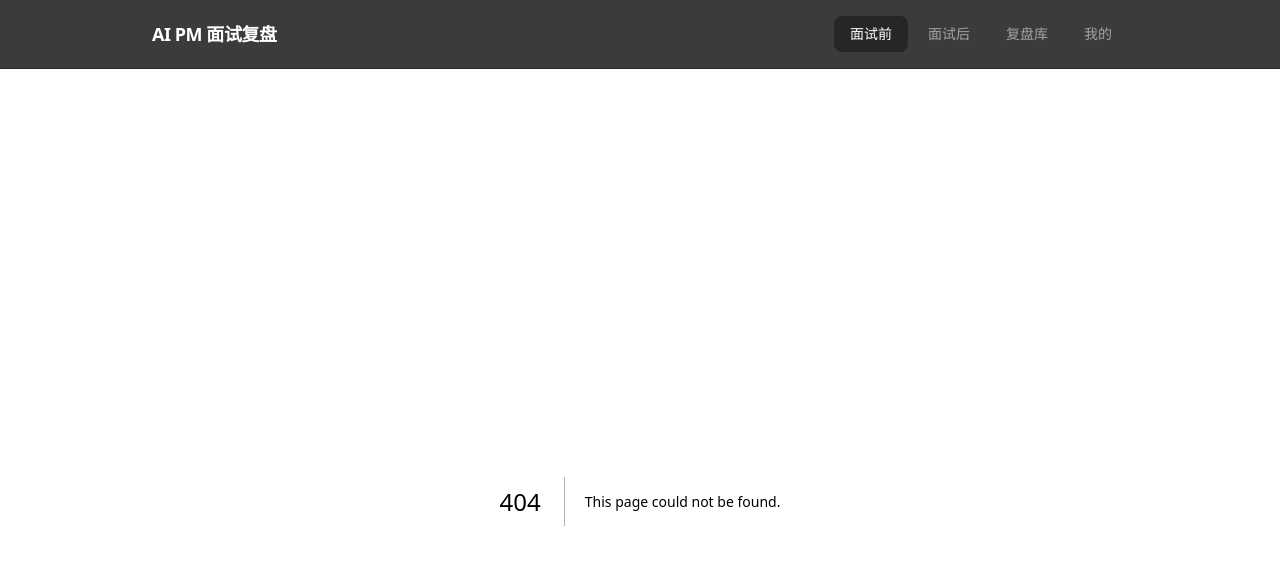
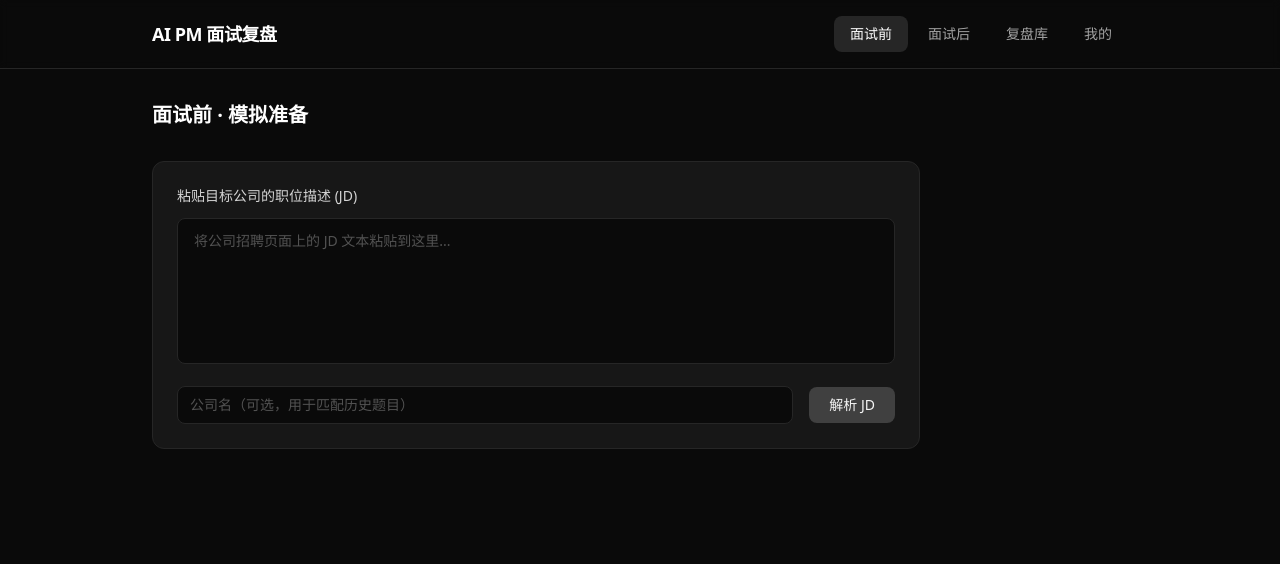
Before and after one commit to Leachaeyoung/ai-pm-interview-review, a Next.js app: page /prepare in a window 1280 px wide. Before the commit this address had no page. Shown: the top 564 px of the page. Built offline with nearby package versions, Linux system fonts and the light colour scheme.

Commit message:
feat: add interview prep page with JD parsing and AI question generation

```diff
--- /dev/null
+++ b/app/api/generate-questions/route.ts
@@ -0,0 +1,65 @@
+import { NextRequest, NextResponse } from 'next/server';
+import { callAI } from '@/lib/ai';
+import { getInterviews } from '@/lib/data';
+
+function buildSystemPrompt(company: string): string {
+  const allInterviews = getInterviews();
+
+  // 提取同公司的历史真题
+  const sameCompany = allInterviews
+    .filter((i) => i.company === company)
+    .flatMap((i) => i.questions.map((q) => q.question));
+
+  // 提取所有历史真题
+  const allQuestions = allInterviews.flatMap((i) =>
+    i.questions.map((q) => q.question)
+  );
+
+  let sameCompanySection = '';
+  if (sameCompany.length > 0) {
+    sameCompanySection = `\n\n该公司历史真实面试题（请参考风格和难度，生成变体题）：\n${sameCompany.slice(0, 10).map((q, i) => `${i + 1}. ${q}`).join('\n')}`;
+  }
+
+  const generalSection = allQuestions.length > 0
+    ? `\n\n该用户所有历史面试题（避免超过70%重复）：\n${allQuestions.slice(0, 20).map((q, i) => `${i + 1}. ${q}`).join('\n')}`
+    : '';
+
+  return `你是一位资深的 AI 产品经理面试官。请基于职位描述为用户生成 6 道模拟面试题。
+
+题目应该覆盖以下维度：
+- AI技术理解
+- 数据分析与指标体系
+- 产品设计与用户体验
+- 业务思维与商业化
+- 项目管理与跨团队协作
+- 行业趋势与竞品分析
+
+生成规则：
+- 优先参考同公司历史题目的风格和难度
+- 至少 30% 的题目要是全新的（不在历史题库中）
+- 题目应该贴近真实面试，有深度，能考察产品思维
+
+${sameCompanySection}${generalSection}
+
+请返回严格的 JSON 格式（不要包含 markdown 标记）：
+{ "questions": ["题1", "题2", ...共6道...] }`;
+}
+
+export async function POST(request: NextRequest) {
+  try {
+    const { jd, company } = await request.json();
+
+    if (!jd || typeof jd !== 'string') {
+      return NextResponse.json({ error: '请提供职位描述' }, { status: 400 });
+    }
+
+    const system = buildSystemPrompt(company || '');
+    const result = await callAI(system, jd);
+    const parsed = JSON.parse(result);
+
+    return NextResponse.json(parsed);
+  } catch (error) {
+    const message = error instanceof Error ? error.message : '未知错误';
+    return NextResponse.json({ error: message }, { status: 500 });
+  }
+}
--- /dev/null
+++ b/app/prepare/page.tsx
@@ -0,0 +1,5 @@
+import PrepareClient from '@/components/PrepareClient';
+
+export default function PreparePage() {
+  return <PrepareClient />;
+}
--- /dev/null
+++ b/components/PrepareClient.tsx
@@ -0,0 +1,184 @@
+'use client';
+
+import { useState } from 'react';
+import { useRouter } from 'next/navigation';
+
+interface JDAnalysis {
+  requirements: string[];
+  keywords: string[];
+  businessDirection: string;
+}
+
+export default function PrepareClient() {
+  const router = useRouter();
+  const [jd, setJd] = useState('');
+  const [company, setCompany] = useState('');
+  const [analysis, setAnalysis] = useState<JDAnalysis | null>(null);
+  const [questions, setQuestions] = useState<string[]>([]);
+  const [loading, setLoading] = useState<'parse' | 'generate' | null>(null);
+  const [error, setError] = useState('');
+
+  const handleParseJD = async () => {
+    if (jd.trim().length < 50) {
+      setError('职位描述太短，请至少输入50字');
+      return;
+    }
+    setError('');
+    setLoading('parse');
+    try {
+      const res = await fetch('/api/parse-jd', {
+        method: 'POST',
+        headers: { 'Content-Type': 'application/json' },
+        body: JSON.stringify({ jd: jd.trim() }),
+      });
+      const data = await res.json();
+      if (!res.ok) throw new Error(data.error);
+      setAnalysis(data);
+    } catch (e) {
+      setError(e instanceof Error ? e.message : '解析失败');
+    } finally {
+      setLoading(null);
+    }
+  };
+
+  const handleGenerateQuestions = async () => {
+    setError('');
+    setLoading('generate');
+    try {
+      const res = await fetch('/api/generate-questions', {
+        method: 'POST',
+        headers: { 'Content-Type': 'application/json' },
+        body: JSON.stringify({ jd: jd.trim(), company }),
+      });
+      const data = await res.json();
+      if (!res.ok) throw new Error(data.error);
+      setQuestions(data.questions);
+    } catch (e) {
+      setError(e instanceof Error ? e.message : '生成失败');
+    } finally {
+      setLoading(null);
+    }
+  };
+
+  const handleStartMock = () => {
+    sessionStorage.setItem('mockQuestions', JSON.stringify(questions));
+    router.push('/prepare/mock');
+  };
+
+  return (
+    <div className="max-w-3xl">
+      <h1 className="mb-8 text-xl font-bold text-white">面试前 · 模拟准备</h1>
+
+      {error && (
+        <div className="mb-6 rounded-lg border border-red-900 bg-red-900/20 px-4 py-3 text-sm text-red-400">
+          {error}
+        </div>
+      )}
+
+      {/* JD 输入区 */}
+      <div className="rounded-xl border border-neutral-800 bg-neutral-900 p-6 mb-6">
+        <label className="block text-sm font-medium text-neutral-300 mb-3">
+          粘贴目标公司的职位描述 (JD)
+        </label>
+        <textarea
+          value={jd}
+          onChange={(e) => setJd(e.target.value)}
+          placeholder="将公司招聘页面上的 JD 文本粘贴到这里..."
+          rows={6}
+          className="w-full rounded-lg border border-neutral-800 bg-neutral-950 px-4 py-3 text-sm text-neutral-100 placeholder-neutral-600 focus:border-neutral-500 focus:outline-none resize-none"
+        />
+        <div className="mt-4 flex items-center gap-4">
+          <input
+            type="text"
+            value={company}
+            onChange={(e) => setCompany(e.target.value)}
+            placeholder="公司名（可选，用于匹配历史题目）"
+            className="flex-1 rounded-lg border border-neutral-800 bg-neutral-950 px-3 py-2 text-sm text-neutral-100 placeholder-neutral-600 focus:border-neutral-500 focus:outline-none"
+          />
+          <button
+            onClick={handleParseJD}
+            disabled={loading === 'parse'}
+            className="rounded-lg bg-neutral-700 px-5 py-2 text-sm font-medium text-neutral-100 hover:bg-neutral-600 transition-colors disabled:opacity-50"
+          >
+            {loading === 'parse' ? '解析中...' : '解析 JD'}
+          </button>
+        </div>
+      </div>
+
+      {/* JD 解析结果 */}
+      {analysis && (
+        <div className="rounded-xl border border-neutral-800 bg-neutral-900 p-6 mb-6">
+          <h2 className="text-sm font-semibold text-neutral-200 mb-4">JD 解析结果</h2>
+          <div className="grid grid-cols-3 gap-4">
+            <div>
+              <h3 className="text-xs font-medium text-neutral-500 mb-2">岗位核心要求</h3>
+              <ul className="space-y-1">
+                {analysis.requirements.map((r, i) => (
+                  <li key={i} className="text-sm text-neutral-300">• {r}</li>
+                ))}
+              </ul>
+            </div>
+            <div>
+              <h3 className="text-xs font-medium text-neutral-500 mb-2">关键词</h3>
+              <div className="flex flex-wrap gap-1">
+                {analysis.keywords.map((kw, i) => (
+                  <span key={i} className="rounded-md bg-neutral-800 px-2 py-0.5 text-xs text-neutral-300">
+                    {kw}
+                  </span>
+                ))}
+              </div>
+            </div>
+            <div>
+              <h3 className="text-xs font-medium text-neutral-500 mb-2">业务方向</h3>
+              <p className="text-sm text-neutral-300">{analysis.businessDirection}</p>
+            </div>
+          </div>
+          <button
+            onClick={handleGenerateQuestions}
+            disabled={loading === 'generate'}
+            className="mt-5 rounded-lg bg-neutral-100 px-5 py-2.5 text-sm font-medium text-neutral-900 hover:bg-white transition-colors disabled:opacity-50"
+          >
+            {loading === 'generate' ? '生成中...' : '生成模拟题'}
+          </button>
+        </div>
+      )}
+
+      {/* 模拟题列表 */}
+      {questions.length > 0 && (
+        <div className="rounded-xl border border-neutral-800 bg-neutral-900 p-6">
+          <div className="flex items-center justify-between mb-5">
+            <h2 className="text-sm font-semibold text-neutral-200">
+              模拟面试题 ({questions.length} 题)
+            </h2>
+            <button
+              onClick={handleGenerateQuestions}
+              disabled={loading === 'generate'}
+              className="text-xs text-neutral-500 hover:text-neutral-300 transition-colors"
+            >
+              {loading === 'generate' ? '重新生成中...' : '重新生成'}
+            </button>
+          </div>
+          <ol className="space-y-3">
+            {questions.map((q, i) => (
+              <li
+                key={i}
+                className="flex gap-3 rounded-lg border border-neutral-800 bg-neutral-950 p-3 text-sm text-neutral-200"
+              >
+                <span className="flex h-6 w-6 shrink-0 items-center justify-center rounded-full bg-neutral-800 text-xs text-neutral-400">
+                  {i + 1}
+                </span>
+                {q}
+              </li>
+            ))}
+          </ol>
+          <button
+            onClick={handleStartMock}
+            className="mt-6 w-full rounded-lg bg-emerald-700 py-3 text-sm font-medium text-white hover:bg-emerald-600 transition-colors"
+          >
+            开始模拟面试 →
+          </button>
+        </div>
+      )}
+    </div>
+  );
+}
```
